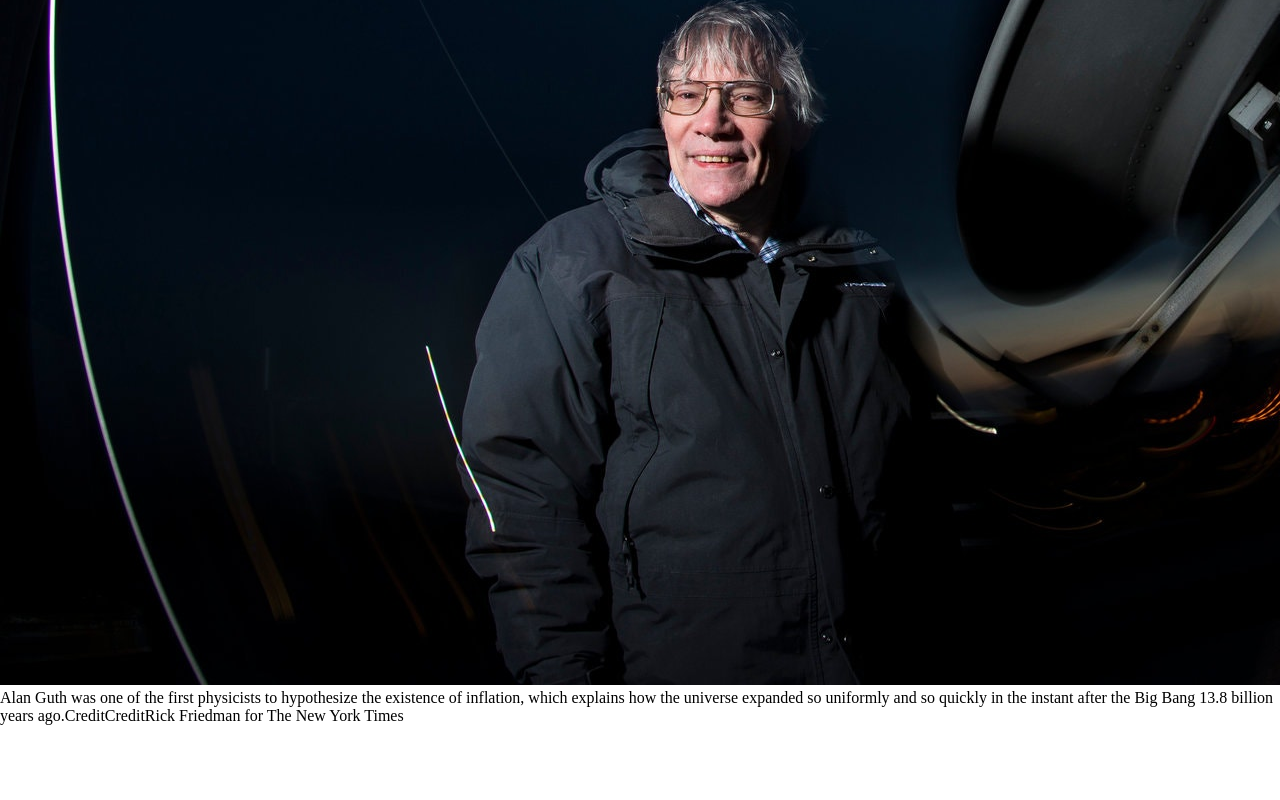
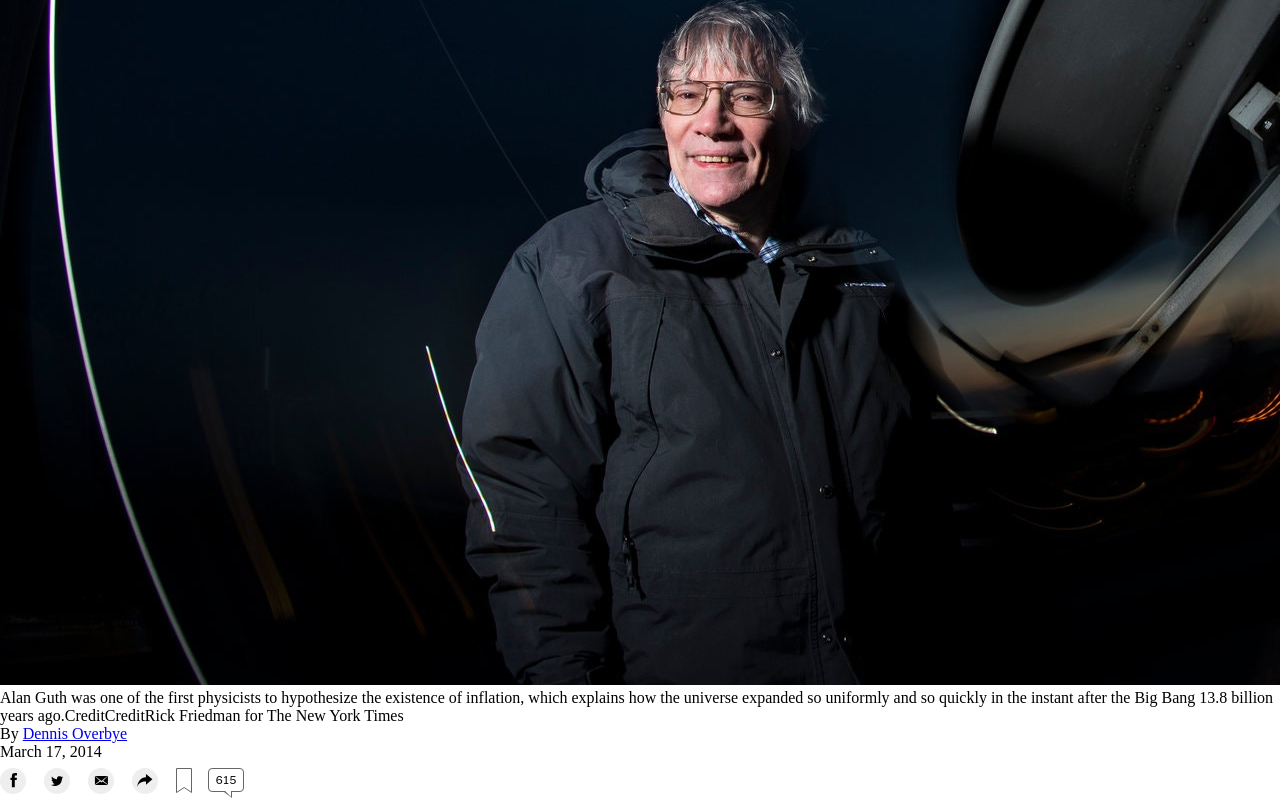
Before and after one commit to Vashiramusa/new-york-times-clone, a website: page index.html in a window 1280 px wide. Shown: the part 537-1337 px from the top of the page. Before the commit the page ends 1262 px from the top, so only its background shows below. Drawn offline with Linux system fonts and the light colour scheme.

Commit message:
The text content has been added

```diff
--- a/index.html
+++ b/index.html
@@ -56,6 +56,44 @@
          </figcaption>
      </figure>
 
+     <div class="details-container">
+      <div>
+          <p>
+            By
+
+          <a href="#">
+            Dennis Overbye
+          </a>
+        </p>
+        <span>
+          March 17, 2014
+        </span>
+      </div>
+     </div>
+     <div class="icons-container">
+            <div class="social-media-icons">
+              <div class="social-icon">
+                  <img src="assets/facebook-icon.svg" alt="face book" class="social-icon-img">
+              </div>
+
+              <div class="social-icon">
+                  <img src="assets/twitter-icon.svg" alt="twitter" class="social-icon-img">
+              </div>
+
+              <div class="social-icon">
+                  <img src="assets/message-icon.svg" alt="message" class="social-icon-img">
+              </div>
+
+              <div class="social-icon">
+                  <img src="assets/share-icon.svg" alt="share" class="social-icon-img">
+              </div>
+            </div>
+
+            <div class="extra-icons">
+             <img src="assets/mark-icon.svg" alt="mark" class="extra-icon">
+             <img src="assets/comments-icon.png" alt="comments" class="extra-icon">
+            </div>
+        </div>
     </section>
 
    </main>
```
